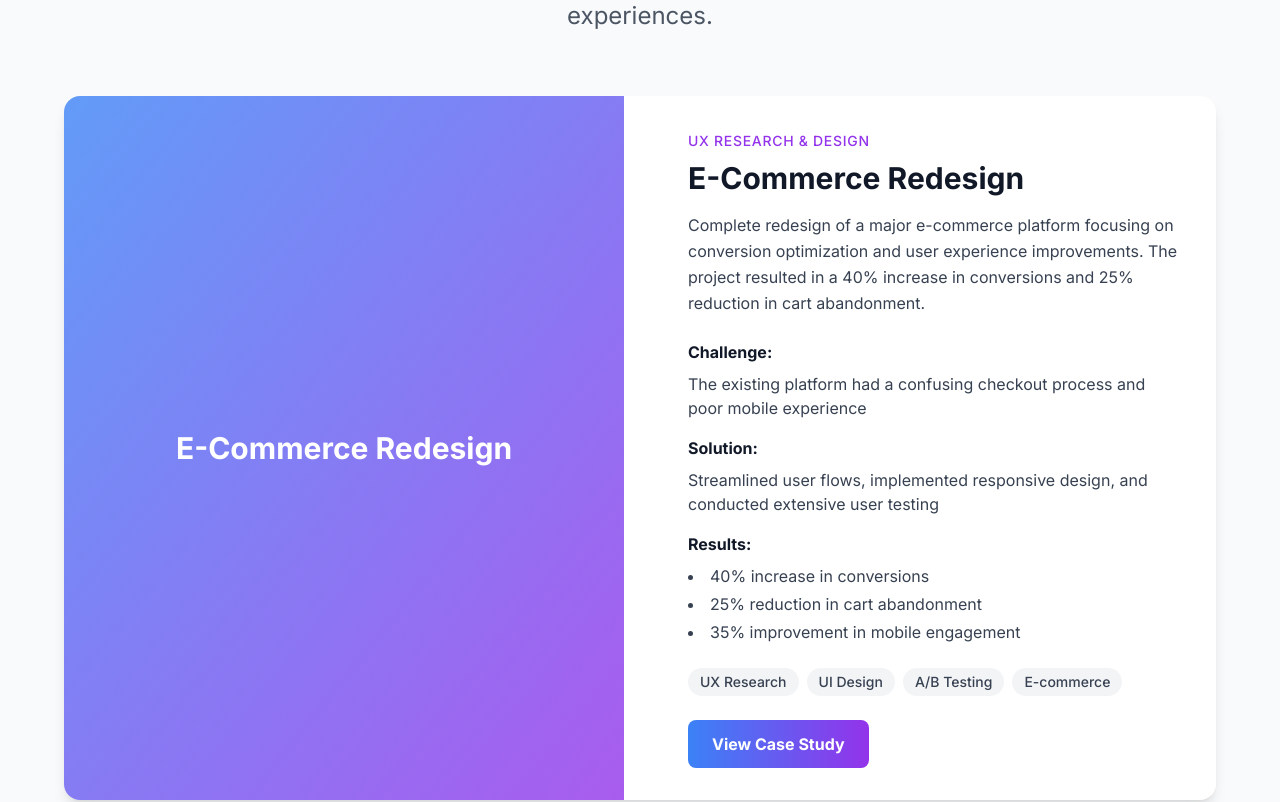
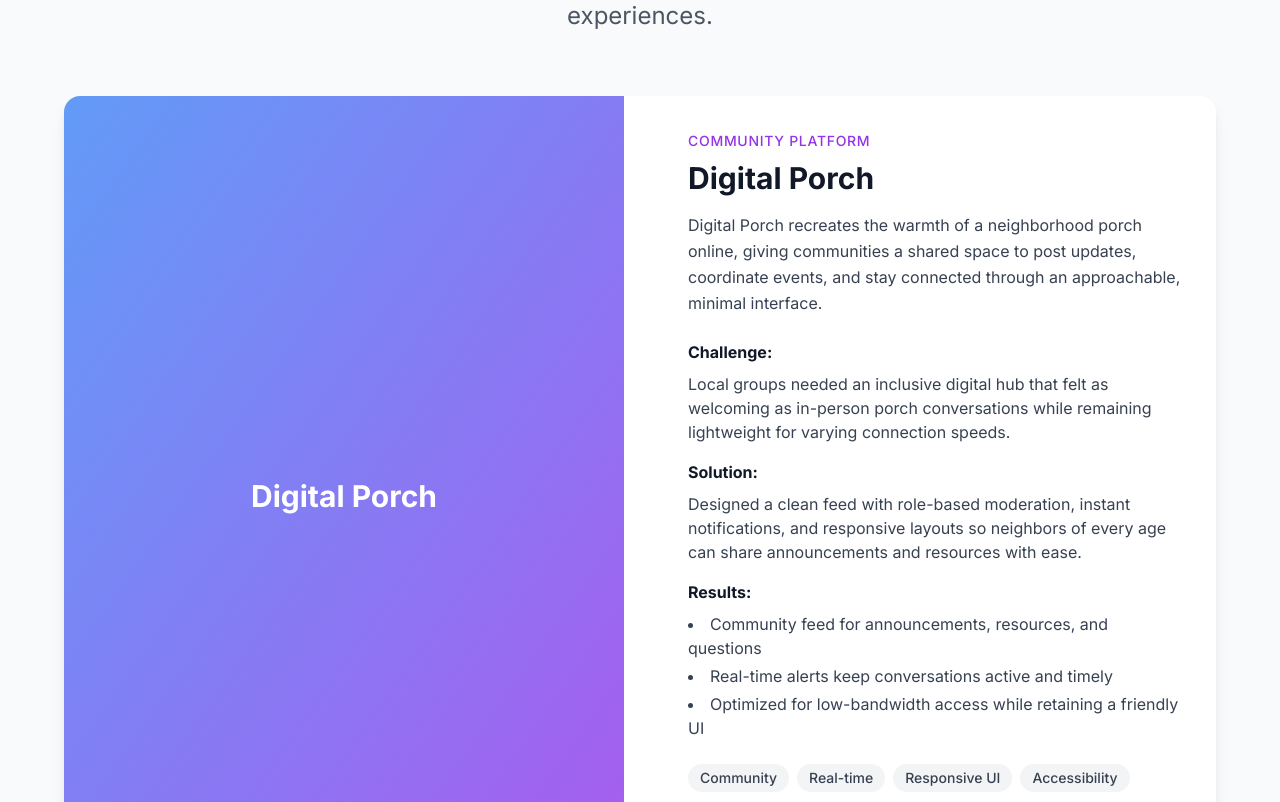
Before and after one commit to lohitaksha06/Portfolio, a Next.js app: page /projects in a window 1280 px wide. Shown: the part 328-1130 px from the top of the page. Built offline with nearby package versions, Linux system fonts and the light colour scheme.

Commit message:
digital porch project

```diff
--- a/src/app/projects/page.tsx
+++ b/src/app/projects/page.tsx
@@ -4,6 +4,25 @@ import { motion } from 'framer-motion'
 
 export default function Projects() {
   const projects = [
+    {
+      id: 5,
+      title: "Digital Porch",
+      category: "Community Platform",
+      description:
+        "Digital Porch recreates the warmth of a neighborhood porch online, giving communities a shared space to post updates, coordinate events, and stay connected through an approachable, minimal interface.",
+      image: "/api/placeholder/800/600",
+      tags: ["Community", "Real-time", "Responsive UI", "Accessibility"],
+      link: "https://digital-porch.vercel.app/",
+      challenge:
+        "Local groups needed an inclusive digital hub that felt as welcoming as in-person porch conversations while remaining lightweight for varying connection speeds.",
+      solution:
+        "Designed a clean feed with role-based moderation, instant notifications, and responsive layouts so neighbors of every age can share announcements and resources with ease.",
+      results: [
+        "Community feed for announcements, resources, and questions",
+        "Real-time alerts keep conversations active and timely",
+        "Optimized for low-bandwidth access while retaining a friendly UI"
+      ]
+    },
     {
       id: 1,
       title: "E-Commerce Redesign",
```
